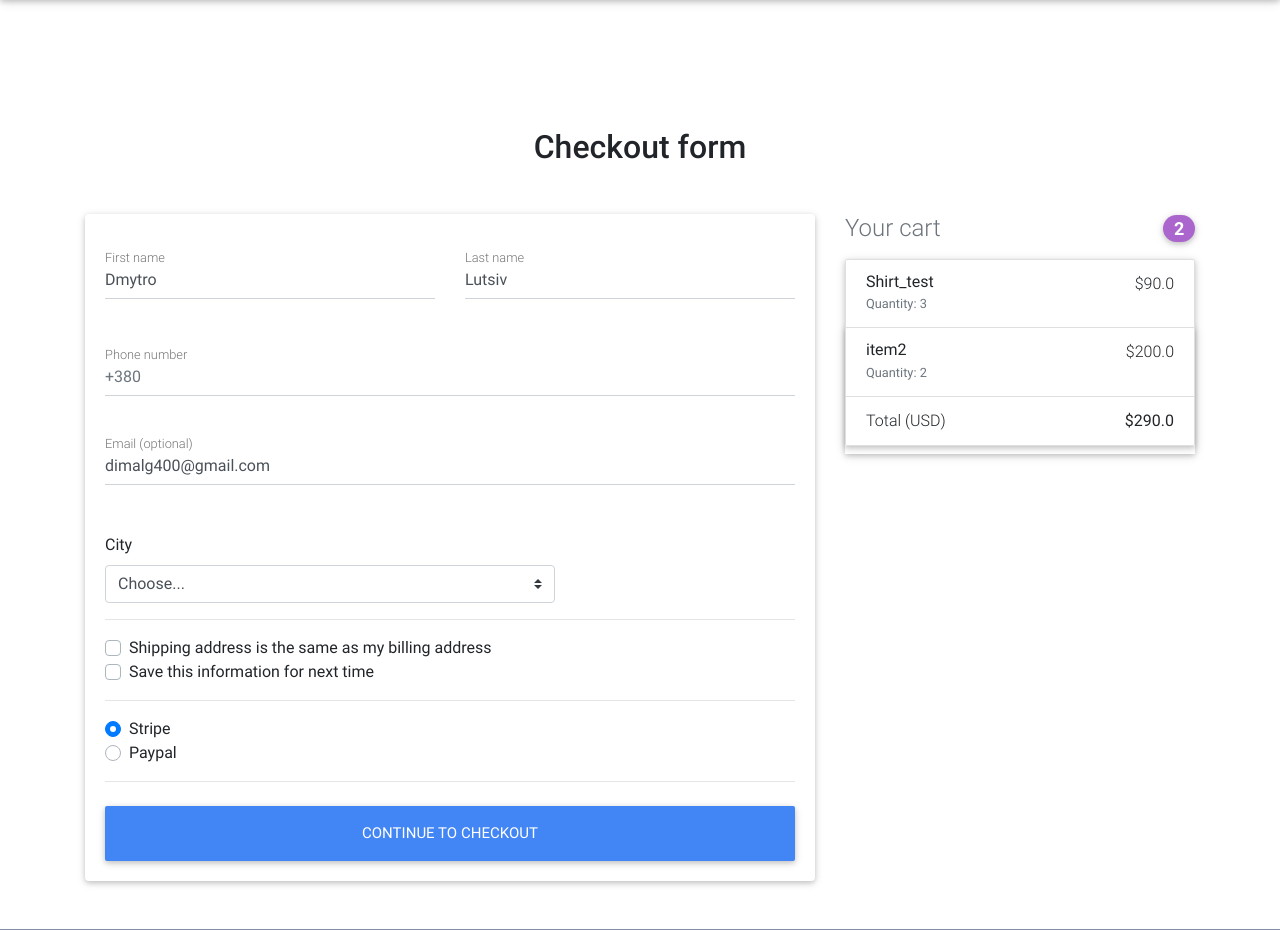
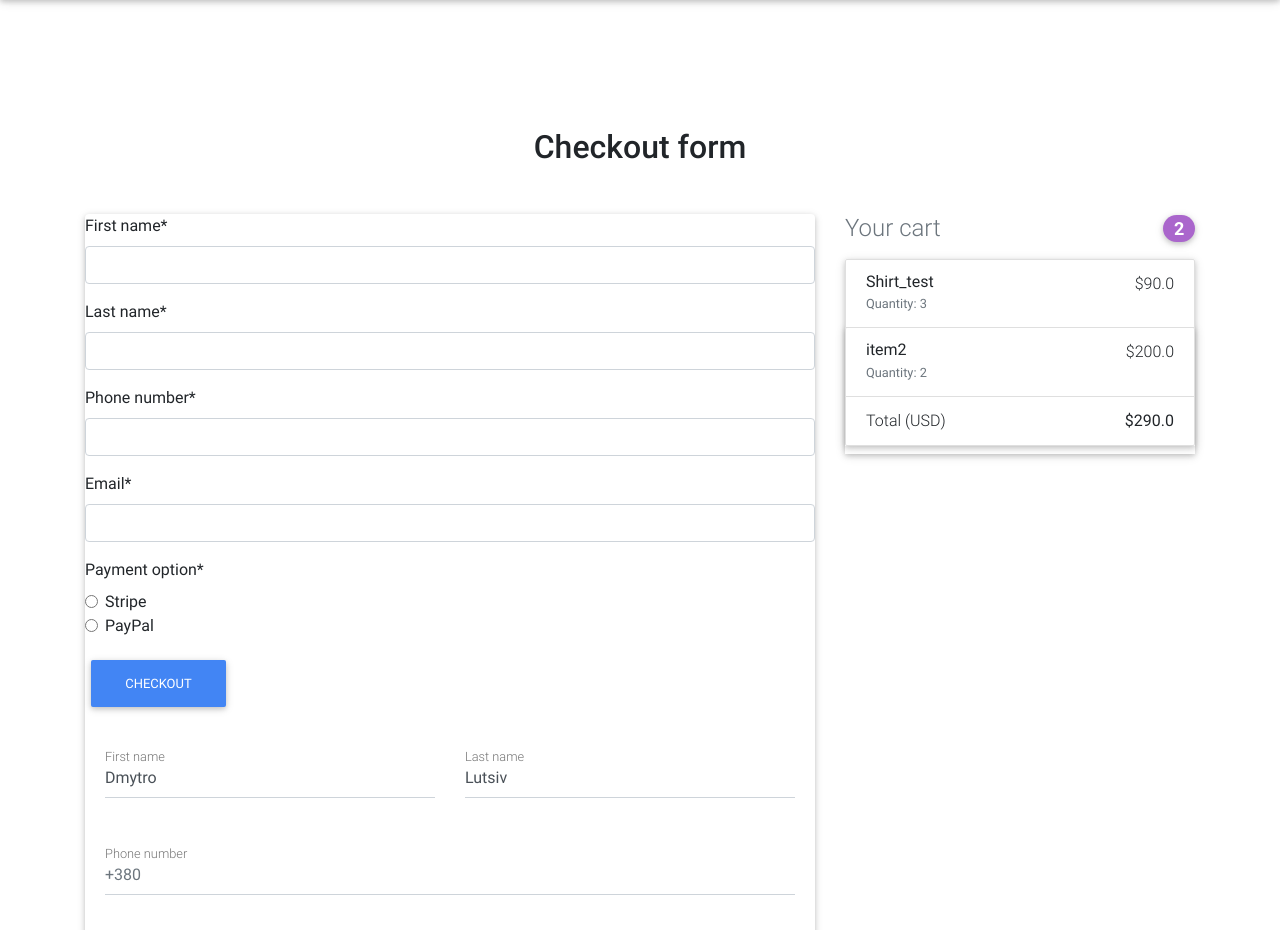
Before and after one commit to GreenApple131/E-shop-on-Django-React, a Django app: page /checkout/ in a window 1280 px wide. Shown: the part 64-994 px from the top of the page. Run offline with Django 3.2, Linux system fonts and the light colour scheme; a user stored in the database is signed in; data comes from the database, SQL or seed files in the repository; both versions use the stored data as it was after the commit; some libraries are stand-ins or nearby versions.

Commit message:
checkout form

```diff
--- /dev/null
+++ b/core/forms.py
@@ -0,0 +1,20 @@
+from django.core.validators import RegexValidator
+from django import forms
+
+
+PAYMENT_CHOICES = (
+	('S', 'Stripe'),
+	('P', 'PayPal')
+)
+
+class CheckoutForm(forms.Form):
+	first_name=forms.CharField()
+	last_name=forms.CharField()
+	phone_number=forms.CharField(
+                 error_messages={'incomplete': 'Enter a phone number.'},
+                 validators=[RegexValidator(r'^[0-9]+$', 'Enter a valid phone number.')],
+            	 )
+	email=forms.EmailField()
+	# форма для вибору способу оплати: один з кружочків
+	payment_option=forms.ChoiceField(
+		widget=forms.RadioSelect(), choices=PAYMENT_CHOICES)
--- a/core/views.py
+++ b/core/views.py
@@ -7,6 +7,7 @@ from django.utils import timezone
 from django.contrib import messages
 
 from .models import Item, OrderItem, Order
+from .forms import CheckoutForm
 
 
 
@@ -22,13 +23,24 @@ class CheckoutView(LoginRequiredMixin, View):
 	def get(self, *args, **kwargs):
 		try:
 			order = Order.objects.get(user=self.request.user, ordered=False)
+			# form
+			form = CheckoutForm()
+
 			context = {
-				'object': order
+				'object': order,
+				'form': form,
 			}
 			return render(self.request, 'checkout.html', context)
 		except ObjectDoesNotExist:
 			messages.error(self.request, "You do not have an active order")
 			return redirect('/')
+
+	def post(self, *args, **kwargs):
+		form = CheckoutForm(self.request.POST or NONE)
+		if form.is_valid():
+			print('The form is valid')
+			return redirect('core:checkout')
+
 
 
 def home(request):
--- a/templates/checkout.html
+++ b/templates/checkout.html
@@ -1,6 +1,7 @@
 {% extends "base.html" %}
 
 {% load cart_template_tags %}
+{% load crispy_forms_tags %}
 
 {% block content %}
 
@@ -19,6 +20,12 @@
 
           <!--Card-->
           <div class="card">
+
+            <form action="">
+              {% csrf_token %}
+              {{ form|crispy }}
+              <button class="btn btn-primary" type="submit">Checkout</button>
+            </form>
 
             <!--Card content-->
             <form class="card-body">
```
Also changed, not shown: db.sqlite3.
